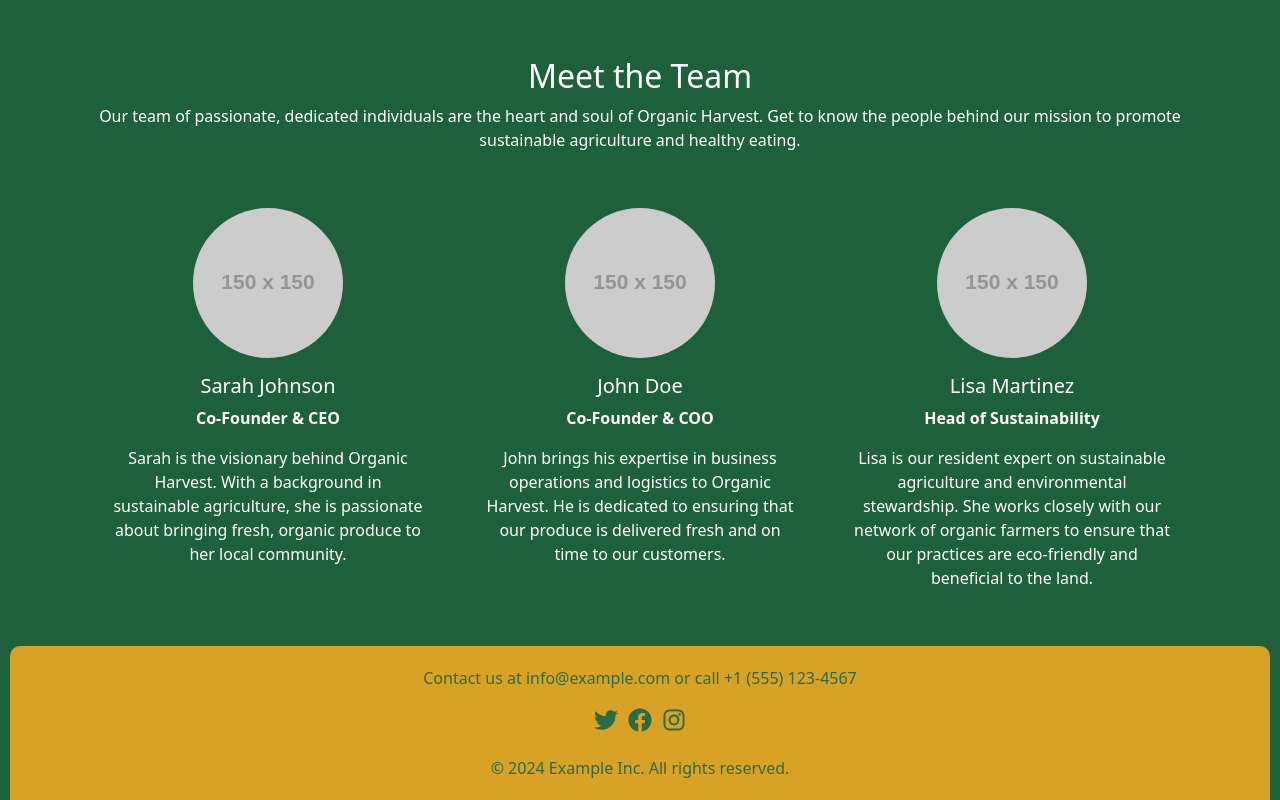
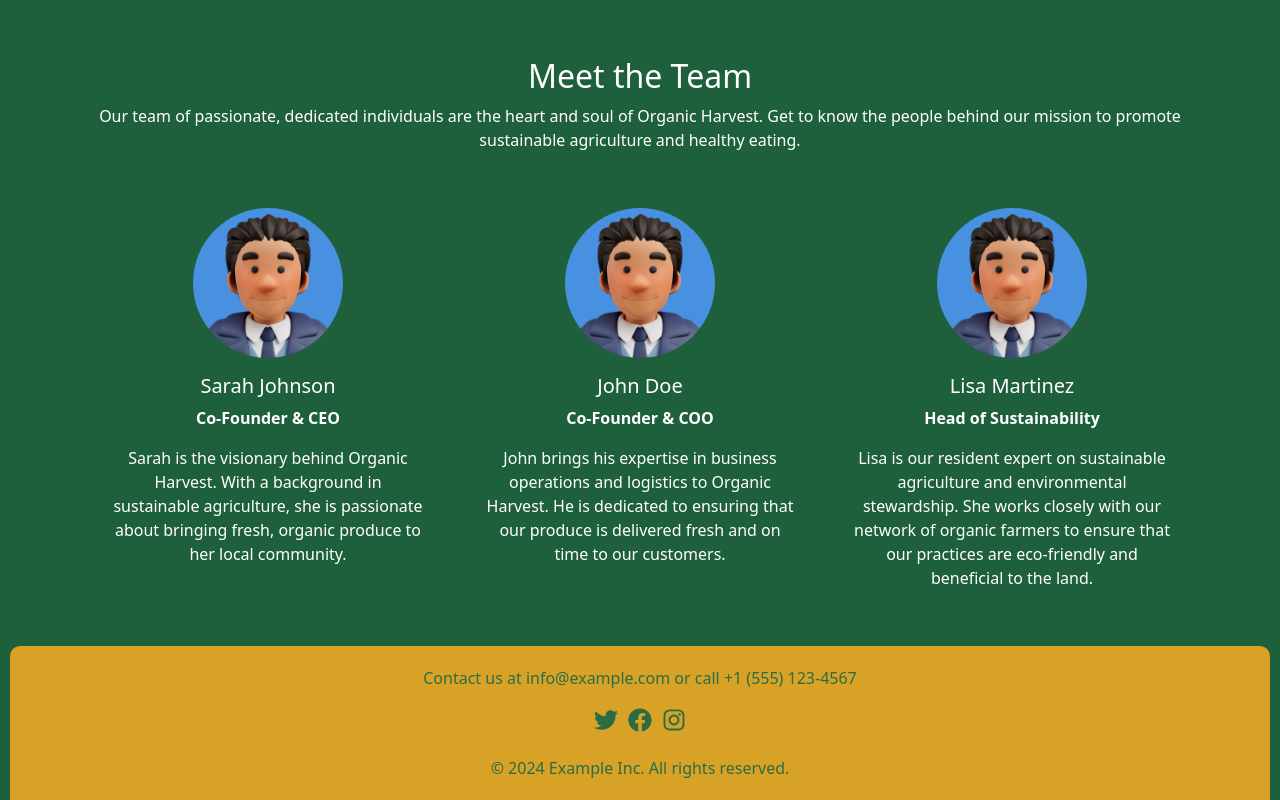
Before and after one commit to devams23/grainsglobal, a React (Vite) app: page /about in a window 1280 px wide. Shown: the part 1164-1964 px from the top of the page. Built offline with nearby package versions, Linux system fonts and the light colour scheme; no server answers.

Commit message:
new staff image

```diff
--- a/src/Components/AboutUs/AboutUsComp.jsx
+++ b/src/Components/AboutUs/AboutUsComp.jsx
@@ -120,7 +120,7 @@ const AboutUsComp = () => {
             >
               <Card.Img
                 variant="top"
-                src="https://via.placeholder.com/150"
+                src="Staff/employee.jpg"
                 alt="Sarah Johnson"
                 className="rounded-circle mx-auto mt-3"
                 style={{ width: "150px", height: "150px", objectFit: "cover" }}
@@ -148,7 +148,7 @@ const AboutUsComp = () => {
             >
               <Card.Img
                 variant="top"
-                src="https://via.placeholder.com/150"
+                src="Staff/employee.jpg"
                 alt="John Doe"
                 className="rounded-circle mx-auto mt-3"
                 style={{ width: "150px", height: "150px", objectFit: "cover" }}
@@ -176,7 +176,7 @@ const AboutUsComp = () => {
             >
               <Card.Img
                 variant="top"
-                src="https://via.placeholder.com/150"
+                src="Staff/employee.jpg"
                 alt="Lisa Martinez"
                 className="rounded-circle mx-auto mt-3"
                 style={{ width: "150px", height: "150px", objectFit: "cover" }}
```
Also changed, not shown: public/Staff/employee.jpg (added).
